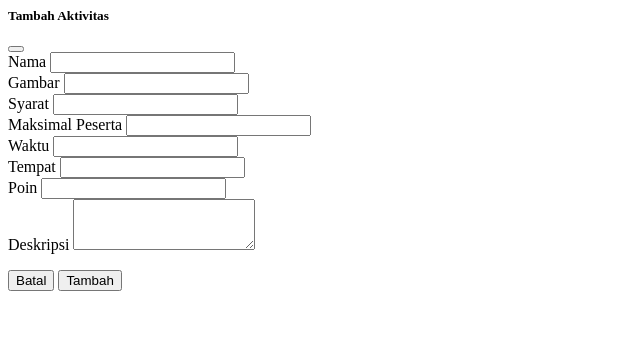
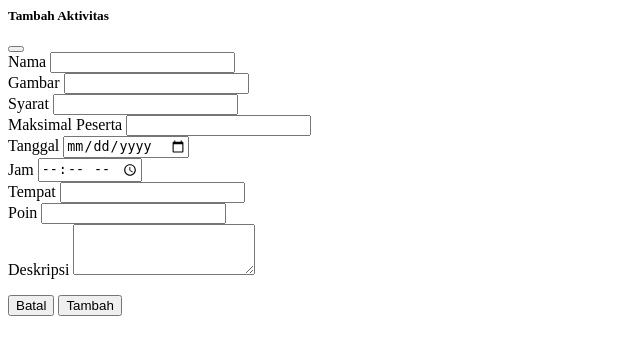
Before and after one commit to MSZHabibie/INF206-2021-RD5-PPD, a PHP site: page /INF206-2021-RD5-PPD/views/templates/modal-aktivitas.php in a window 1280 px wide. Shown: the top 355 px of the page, without its empty margins (0-640 px from the left). Run offline with PHP 8.4, Linux system fonts and the light colour scheme; some libraries are stand-ins or nearby versions.

Commit message:
tanggal dan jam di aktivitas

```diff
--- a/app/views/activity/detail.php
+++ b/app/views/activity/detail.php
@@ -28,7 +28,11 @@
         </tr>
 
         <tr>
-            <td>Tempat: <?= $data['aktivitas']['tempat'] ?></td>
+            <td>Tanggal: <?= $data['aktivitas']['tanggal'] ?></td>
+        </tr>
+
+        <tr>
+            <td>Jam: <?= $data['aktivitas']['jam'] ?></td>
         </tr>
 
         <tr>
--- a/app/views/activity/detailAdmin.php
+++ b/app/views/activity/detailAdmin.php
@@ -24,7 +24,11 @@
         </tr>
 
         <tr>
-            <td>Waktu: <?= $data['aktivitas']['waktu'] ?></td>
+            <td>Tanggal: <?= $data['aktivitas']['tanggal'] ?></td>
+        </tr>
+
+        <tr>
+            <td>Jam: <?= $data['aktivitas']['jam'] ?></td>
         </tr>
 
         <tr>
--- a/app/views/templates/modal-aktivitas.php
+++ b/app/views/templates/modal-aktivitas.php
@@ -26,8 +26,12 @@
                         <input type="number" class="form-control" id="maks_peserta" name="maks_peserta">
                     </div>
                     <div class="form-group mb-3">
-                        <label for="waktu" class="form-label">Waktu</label>
-                        <input type="text" class="form-control" id="waktu" name="waktu">
+                        <label for="tanggal" class="form-label">Tanggal</label>
+                        <input type="date" class="form-control" id="tanggal" name="tanggal">
+                    </div>
+                    <div class="form-group mb-3">
+                        <label for="jam" class="form-label">Jam</label>
+                        <input type="time" class="form-control" id="jam" name="jam">
                     </div>
                     <div class="form-group mb-3">
                         <label for="tempat" class="form-label">Tempat</label>
--- a/public/js/script.js
+++ b/public/js/script.js
@@ -10,7 +10,8 @@ $(function() {
         $('#gambar').val('');
         $('#syarat').val('');
         $('#maks_peserta').val('');
-        $('#waktu').val('');
+        $('#tanggal').val('');
+        $('#jam').val('');
         $('#tempat').val('');
         $('#poin').val('');
         $('#deskripsi').val('');
@@ -35,7 +36,8 @@ $(function() {
                 $('#gambar').val(data.gambar);
                 $('#syarat').val(data.syarat);
                 $('#maks_peserta').val(data.maks_peserta);
-                $('#waktu').val(data.waktu);
+                $('#tanggal').val(data.tanggal);
+                $('#jam').val(data.jam);
                 $('#tempat').val(data.tempat);
                 $('#poin').val(data.poin);
                 $('#deskripsi').val(data.deskripsi);
```
Also changed, not shown: app/models/Activity_model.php (+26 -9 lines).
